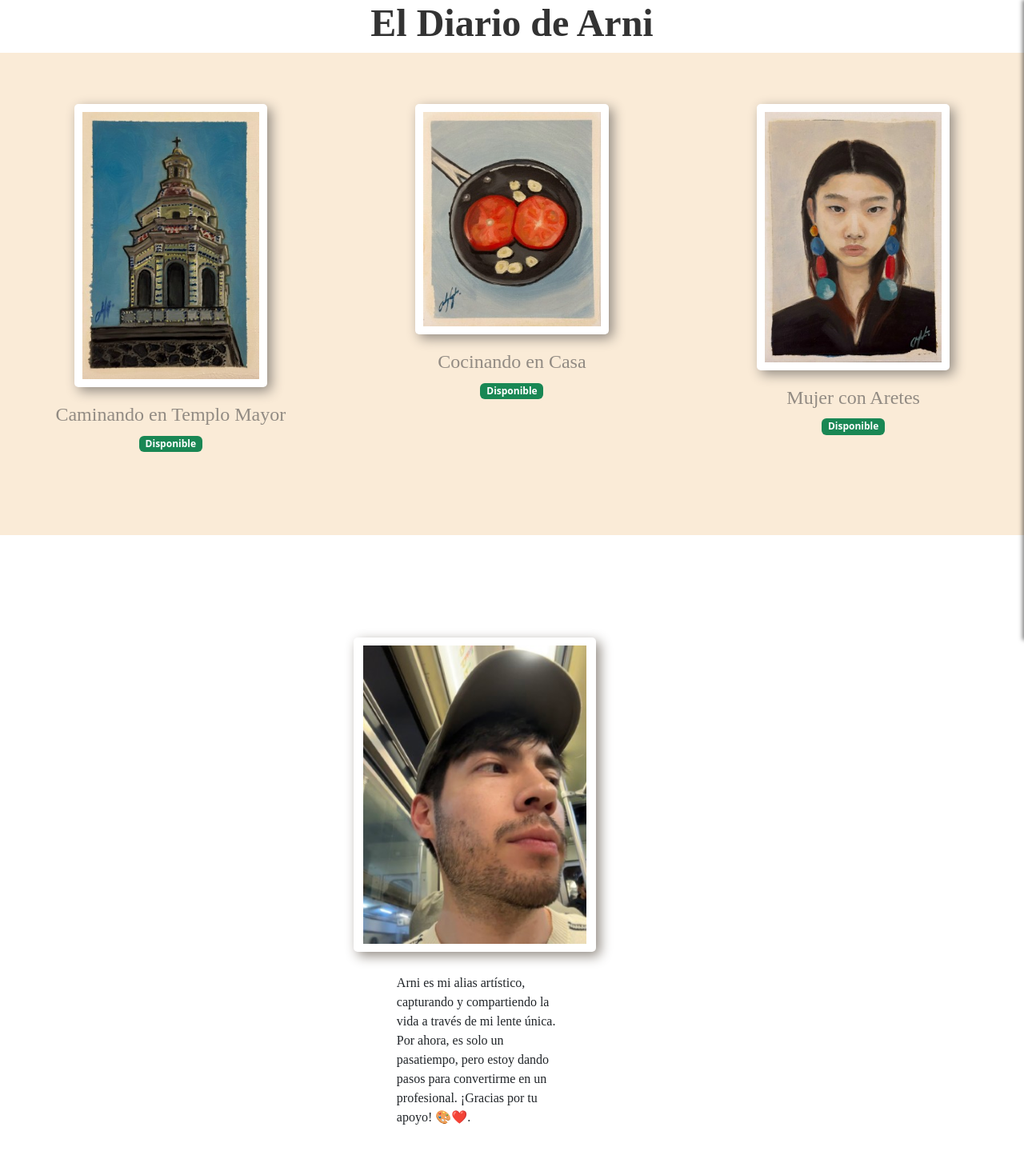
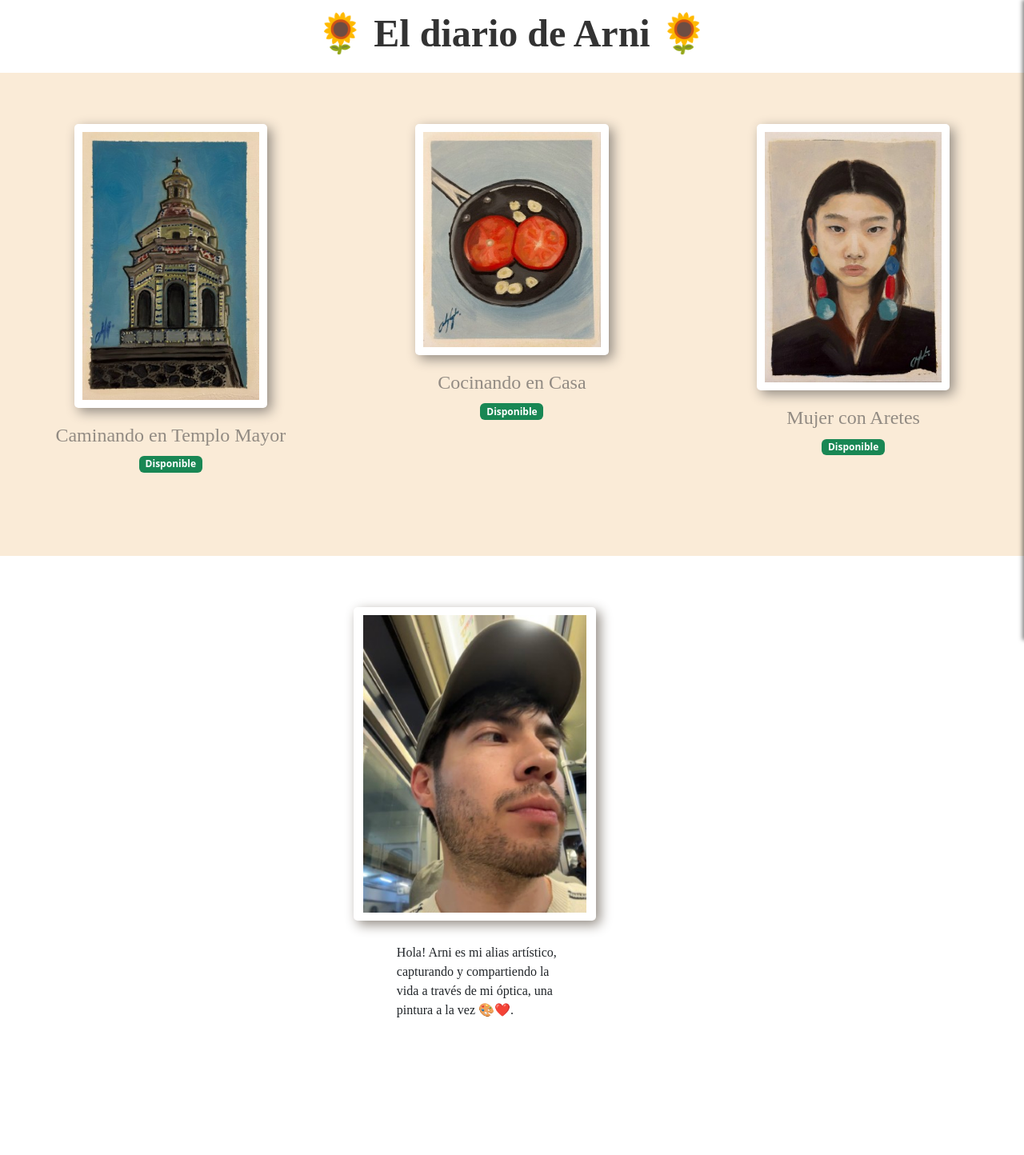
Before and after one commit to andresSaldanaAguilar/arnis_art_shop, a React (Create React App) app in the folder my-app/: page / in a window 1280 px wide. Shown: the top 1444 px of the page at 80% size. After the commit the page ends 1355 px from the top, so only its background shows below. Built offline with nearby package versions, Linux system fonts and the light colour scheme.

Commit message:
adding hover

```diff
--- a/my-app/src/App.css
+++ b/my-app/src/App.css
@@ -5,12 +5,20 @@ body {
   -moz-osx-font-smoothing: grayscale;
 }
 
+.header-container {
+  text-align: center;
+  font-family: 'Patrick Hand', cursive;
+}
+
 .header {
-  font-family: 'Patrick Hand', cursive;
   font-size: 3em;
   font-weight: bold;
   color: #333;
-  text-align: center;
+  padding: 1%;
+}
+
+.secret {
+  font-size: 0.7em;
 }
 
 .body-container {
--- a/my-app/src/App.tsx
+++ b/my-app/src/App.tsx
@@ -8,9 +8,9 @@ import CaminandoRef from './Images/Caminando_En_Templo_Mayor_Ref.JPG';
 import Cocinando from './Images/Cocinando_En_Casa.JPG';
 import CocinandoRef from './Images/Cocinando_En_Casa_Ref.jpg';
 import Mujer from './Images/Mujer_Con_Aretes.JPG';
+import MujerRef from './Images/Mujer_Con_Aretes_Ref.jpg';
 import { Container, Row, Col } from 'react-bootstrap';
 import 'bootstrap/dist/css/bootstrap.min.css';
-
 
 const item1 = {
   image: Caminando,
@@ -36,13 +36,14 @@ const item2 = {
 
 const item3 = {
   image: Mujer,
-  imageRef: CaminandoRef,
+  imageRef: MujerRef,
   title: 'Mujer con Aretes',
-  description: 'De vez en cuando entro a Pinterest para encontrar inspiración y me encontré con una foto de una mujer con aretes que me llamó la atención. Me llamó mucho la atención el contraste de sus aretes coloridos y exageradamente grandes, de manera inmediata visualicé la pintura en mi mente.',
+  description: 'De manera esporádica me encuentro en Pinterest para encontrar inspiración y me encontré con una foto de una mujer con aretes que me llamó la atención. Me llamó mucho la atención el contraste de sus aretes coloridos y exageradamente grandes, de manera inmediata visualicé la pintura en mi mente, los créditos y autoría de la fotografia no pertenecen, dejo el link.',
   cost: 600,
   material: 'Óleo en papel',
   dimensions: '22x30',
   disponible: true,
+  reference: 'https://pin.it/eUk4cQZwi',
 };
 
 function App() {
@@ -52,7 +53,7 @@ function App() {
   return (
     <div className="App">
       <div className="header-container">
-        <h1 className="header">El Diario de Arni</h1>
+        <h3 className="header">🌻 El diario de Arni 🌻</h3>
       </div>
       <Container className="body-container" fluid>
         <Row>
--- a/my-app/src/Components/Footer.css
+++ b/my-app/src/Components/Footer.css
@@ -1,7 +1,7 @@
 
 .footer-container {
-padding-top: 10%;
-padding-bottom: 10%;
+padding-top: 5%;
+padding-bottom: 5%;
 }
 
 .footer-image {
--- a/my-app/src/Components/Footer.tsx
+++ b/my-app/src/Components/Footer.tsx
@@ -18,12 +18,10 @@ function Footer() {
           <Image src={OIPImage} />
         </Row>
         <Row className="footer-author">
-          <p>
-            Arni es mi alias artístico, capturando y compartiendo la vida a
-            través de mi lente única. Por ahora, es solo un pasatiempo, pero
-            estoy dando pasos para convertirme en un profesional. ¡Gracias por tu apoyo!
-            🎨❤️.
-          </p>
+            <p>
+            Hola! Arni es mi alias artístico, capturando y compartiendo la vida a
+            través de mi óptica, una pintura a la vez 🎨❤️.
+            </p>
         </Row>
       </Col>
     </Container>
--- a/my-app/src/Components/Frame.css
+++ b/my-app/src/Components/Frame.css
@@ -6,20 +6,6 @@ img {
   width: 60%; /* Make the image take full width of its container */
 
 }
-
-img[src$=".jpg"]:hover::after {
-  content: "More Information";
-  position: absolute;
-  bottom: 10px;
-  left: 50%;
-  transform: translateX(-50%);
-  background-color: rgba(0, 0, 0, 0.7);
-  color: white;
-  padding: 5px 10px;
-  border-radius: 3px;
-  font-size: 0.9em;
-}
-
 
 @media (max-width: 768px) {
   img[src$=".jpg"] {
--- a/my-app/src/Components/Frame.tsx
+++ b/my-app/src/Components/Frame.tsx
@@ -1,6 +1,8 @@
 import React from 'react';
 import './Frame.css';
 import Badge from 'react-bootstrap/Badge';
+import OverlayTrigger from 'react-bootstrap/OverlayTrigger';
+import Tooltip from 'react-bootstrap/Tooltip';
 
 interface FrameProps {
     image: string;
@@ -13,20 +15,35 @@ interface FrameProps {
     onClick: () => void; // Add onClick prop
     setItem: (item: any) => void; // Add setItem prop
     disponible: boolean;
+    reference?: string;
 }
 
-const Frame: React.FC<FrameProps> = ({ image, imageRef, title, description, cost, material, dimensions, onClick, setItem, disponible }) => {
+const Frame: React.FC<FrameProps> = ({ image, imageRef, title, description, cost, material, dimensions, onClick, setItem, disponible, reference }) => {
     return (
+
+            <OverlayTrigger
+              key='top'
+              placement='top'
+              overlay={
+                <Tooltip id={`tooltip-top`}>
+                  ¿Quieres saber más 👀? Haz click
+                </Tooltip>
+              }
+            >
                 <div className="frame-container" onClick={
                     () => {
                         onClick();
-                setItem({ imageRef, title, description, cost, material, dimensions, disponible });
+                        setItem({ imageRef, title, description, cost, material, dimensions, disponible, reference });
                     }
                 }> {}
                     <img src={image} alt={description} />
                     <h3>{title}</h3>
                     { disponible? (<Badge bg="success">Disponible</Badge>) : (<></>)}
                 </div>
+
+            </OverlayTrigger>
+
+
     );
 };
 
--- a/my-app/src/Components/SidePanel.css
+++ b/my-app/src/Components/SidePanel.css
@@ -8,7 +8,7 @@ height: 100%;
 background-color: white;
 box-shadow: -2px 0 5px rgba(0,0,0,0.5);
 transition: right 0.3s ease;
-padding: 10%;
+padding: 2%;
 }
 
 .side-panel img {
@@ -22,11 +22,10 @@ padding: 10%;
 }
 
 .close-button {
-font-family: 'Patrick Hand', cursive;
-color: rgb(0, 0, 0);
 border: none;
 cursor: pointer;
 background-color: white;
+font-size: 200%;
 }
 
 .side-panel p {
--- a/my-app/src/Components/SidePanel.tsx
+++ b/my-app/src/Components/SidePanel.tsx
@@ -38,7 +38,7 @@ function SidePanel({ isOpen, item, onClose }) {
           <Col xs={12} md={4} xl={4}>
             <Row>
               <button className="close-button" onClick={onClose}>
-                X
+              🔙
               </button>
             </Row>
 
@@ -47,7 +47,7 @@ function SidePanel({ isOpen, item, onClose }) {
             </Row>
             <h1>{item?.title}</h1>
 
-            <p>{item?.description}</p>
+            <p>{item?.description} {item?.reference ? <a href={item?.reference} rel="noopener noreferrer">referencia</a> : <></>}</p>
 
             <p>Medio: {item?.material}</p>
 
@@ -64,14 +64,14 @@ function SidePanel({ isOpen, item, onClose }) {
             <Alert variant={item?.disponible ? "success" : "secondary"}>
               {item?.disponible ? (
                 <p>
-                  Esta obra está disponible{" "}
+                  Esta obra está disponible ✨{" "}
                   <a
                     href={` https://ig.me/m/_arni_art_`}
                     target="_arni_art_"
                     rel="noopener noreferrer"
                     className="instagram-message-button"
                   >
-                    Enviame un mensaje a Instagram para adquirirla
+                    enviame un mensaje a Instagram para adquirirla
                   </a>
                 </p>
               ) : (
```
Also changed, not shown: my-app/src/Images/Mujer_Con_Aretes_Ref.jpg (added). Lines whose indentation alone changed are shown as unchanged.
